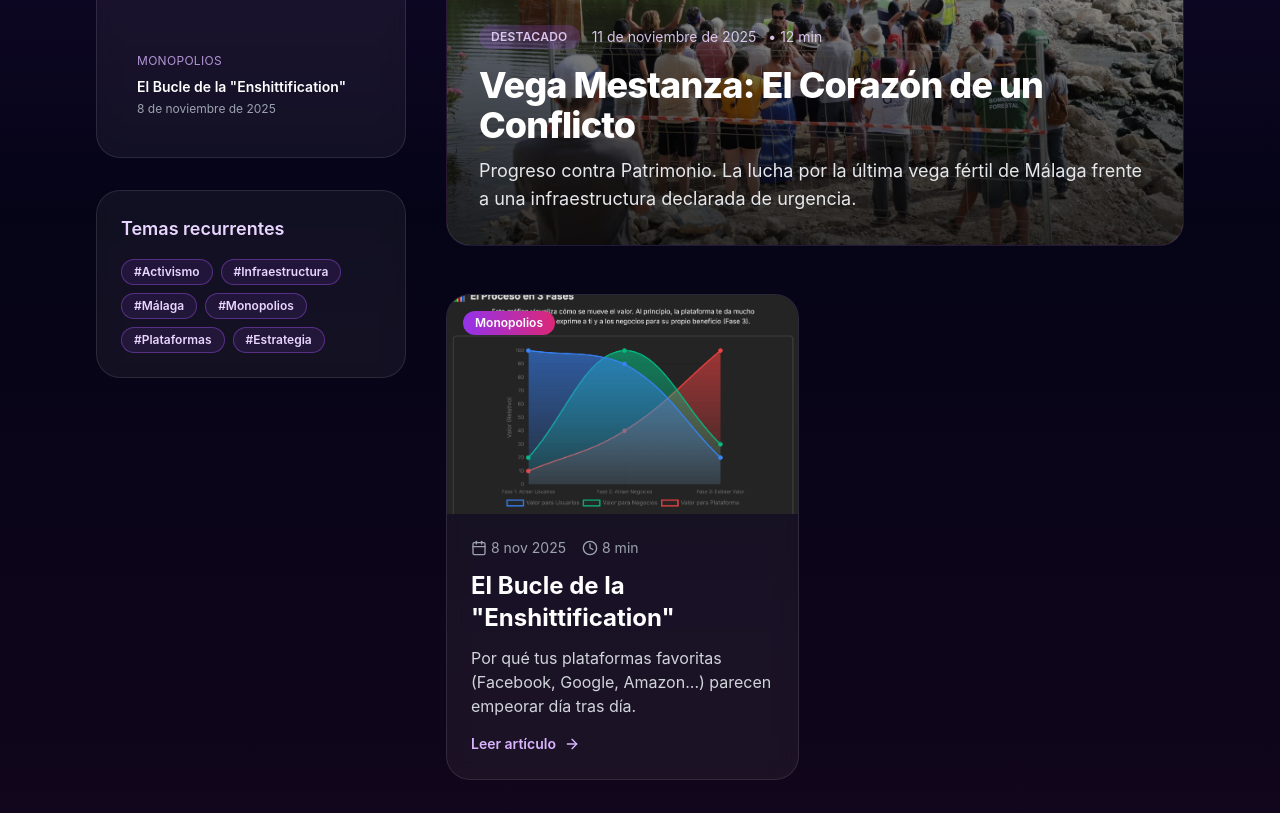
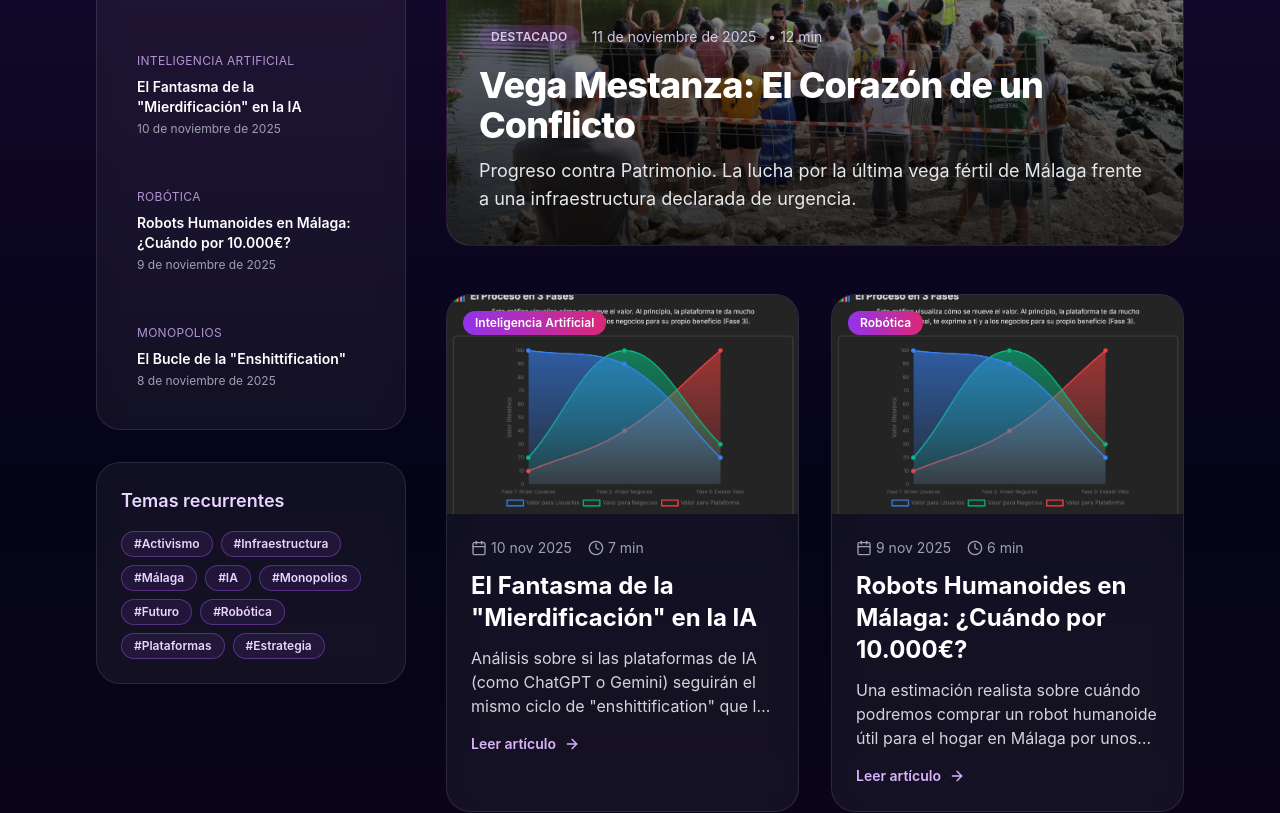
Before and after one commit to Quitiweb/qw-landing, a React (Vite) app: page /blog in a window 1280 px wide. Shown: the part 440-1253 px from the top of the page. Built offline with nearby package versions, Linux system fonts and the light colour scheme.

Commit message:
Add two new blog posts to website (MierdificacionIA and RobotsHumanoides)
Co-authored-by: Quitiweb <8633009+Quitiweb@users.noreply.github.com>

```diff
--- a/src/data/blogPosts.js
+++ b/src/data/blogPosts.js
@@ -3,6 +3,8 @@
 
 import Mierdificacion from '@/pages/blog/posts/Mierdificacion';
 import Mestanza from '@/pages/blog/posts/Mestanza';
+import MierdificacionIA from '@/pages/blog/posts/MierdificacionIA';
+import RobotsHumanoides from '@/pages/blog/posts/RobotsHumanoides';
 
 // Metadata de los posts para el carrusel y listados
 export const postsMetadata = [
@@ -22,6 +24,34 @@ export const postsMetadata = [
   },
   {
     id: 2,
+    slug: 'mierdificacion-ia',
+    title: 'El Fantasma de la "Mierdificación" en la IA',
+    excerpt: 'Análisis sobre si las plataformas de IA (como ChatGPT o Gemini) seguirán el mismo ciclo de "enshittification" que las redes sociales.',
+    date: '2025-11-10',
+    readTime: '7 min',
+    category: 'Inteligencia Artificial',
+    image: '/blog/mierdificacion.png',
+    author: 'Quitiweb',
+    tags: ['IA', 'Monopolios', 'Futuro'],
+    featured: false,
+    component: MierdificacionIA,
+  },
+  {
+    id: 3,
+    slug: 'robots-humanoides',
+    title: 'Robots Humanoides en Málaga: ¿Cuándo por 10.000€?',
+    excerpt: 'Una estimación realista sobre cuándo podremos comprar un robot humanoide útil para el hogar en Málaga por unos 10.000€.',
+    date: '2025-11-09',
+    readTime: '6 min',
+    category: 'Robótica',
+    image: '/blog/mierdificacion.png',
+    author: 'Quitiweb',
+    tags: ['Robótica', 'IA', 'Futuro'],
+    featured: false,
+    component: RobotsHumanoides,
+  },
+  {
+    id: 4,
     slug: 'mierdificacion',
     title: 'El Bucle de la "Enshittification"',
     excerpt: 'Por qué tus plataformas favoritas (Facebook, Google, Amazon...) parecen empeorar día tras día.',
```
